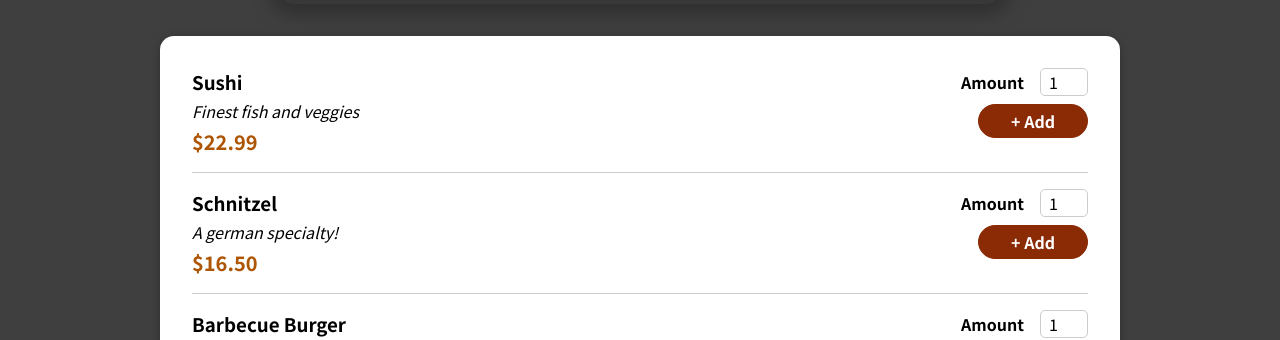
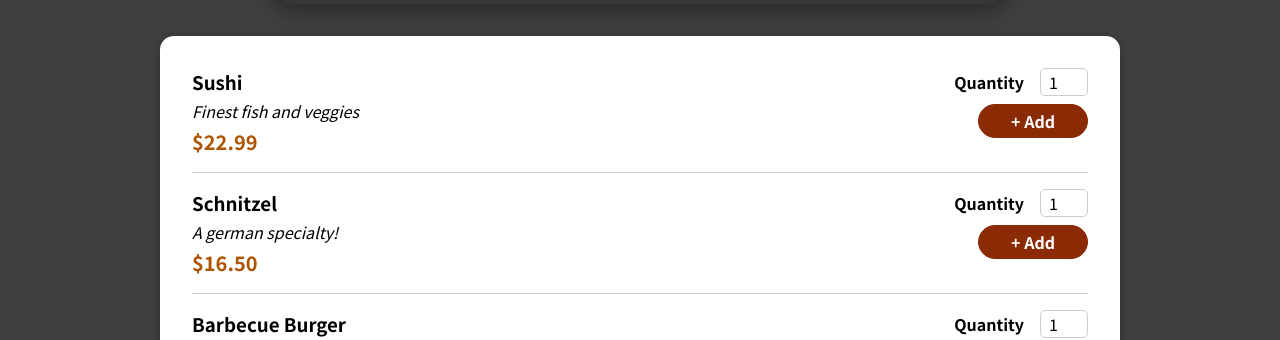
Before and after one commit to Kondurisrinivas/Restaurant-Website, a React (Create React App) app: page / in a window 1280 px wide. Shown: the part 469-809 px from the top of the page. Built offline with nearby package versions, Linux system fonts and the light colour scheme.

Commit message:
Added Modal

```diff
--- a/src/Components/Meals/MealItem/MealItemForm.js
+++ b/src/Components/Meals/MealItem/MealItemForm.js
@@ -4,7 +4,7 @@ import Input from '../../UI/Input';
 const MealItemForm =props=>{
     return (
     <form className={classes.form}>
-        <Input label="Amount" input={{
+        <Input label="Quantity" input={{
             id:'amount',
             type:'number',
             min:'1',
```
